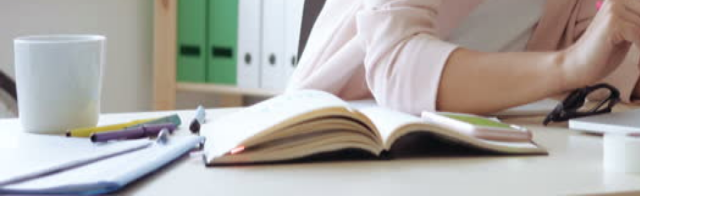
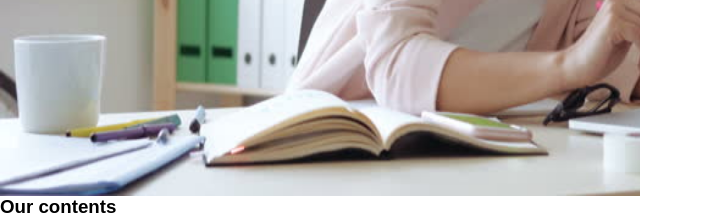
Before and after one commit to Varsh18/CSE360, a PHP site: page / in a window 1280 px wide. Shown: the part 1324-1542 px from the top of the page, without its empty margins (0-703 px from the left). Before the commit the page ends 1520 px from the top, so only its background shows below. Run offline with PHP 8.4, Linux system fonts and the light colour scheme.

Commit message:
Add content heading

```diff
--- a/index.php
+++ b/index.php
@@ -90,5 +90,10 @@
         Computer Science and Engineering</p>
   </div>
   </div>
+  <div id="content">
+  <div id="content-heading">
+        <h3>Our contents</h3>
+  </div>
+  </div>
   </body>
 </html>
```
